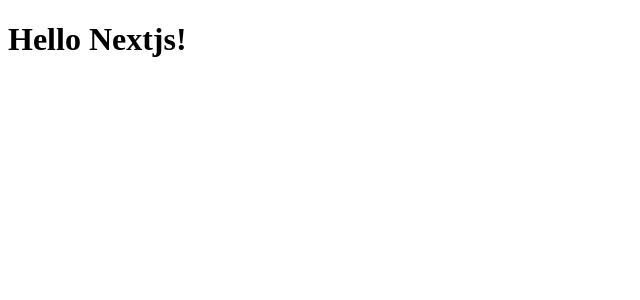
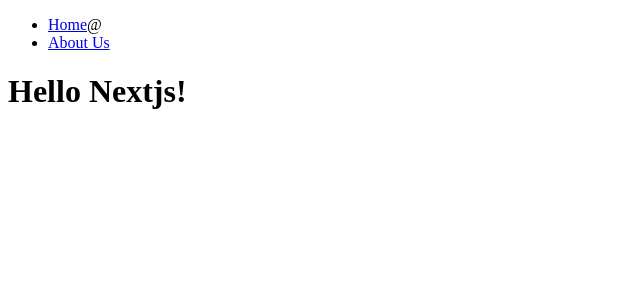
Before and after one commit to jumib/next14-practice, a Next.js app: page / in a window 1280 px wide. Shown: the top 300 px of the page, without its empty margins (0-640 px from the left). Built offline with nearby package versions, Linux system fonts and the light colour scheme.

Commit message:
add Navigator wip

```diff
--- a/app/about-us/company/components/avatar.tsx
+++ /dev/null
@@ -1,3 +0,0 @@
-export default function Avatar() {
-  return <h1>Avatar</h1>;
-}
--- a/app/about-us/company/page.tsx
+++ /dev/null
@@ -1,3 +0,0 @@
-export default function Company() {
-  return <h1>Company</h1>;
-}
--- a/app/page.tsx
+++ b/app/page.tsx
@@ -1,3 +1,9 @@
+import Navigation from "../components/navigation";
 export default function Page() {
-  return <h1>Hello Nextjs!</h1>;
+  return (
+    <div>
+      <Navigation />
+      <h1>Hello Nextjs!</h1>
+    </div>
+  );
 }
--- /dev/null
+++ b/components/navigation.tsx
@@ -0,0 +1,23 @@
+"use client";
+
+import Link from "next/link";
+import { usePathname } from "next/navigation";
+
+export default function Navigation() {
+  const path = usePathname();
+  console.log(path);
+  return (
+    <nav>
+      <ul>
+        <li>
+          <Link href={"/"}>Home</Link>
+          {path === "/" ? "@" : ""}
+        </li>
+        <li>
+          <Link href={"/about-us"}>About Us</Link>
+          {path === "/about-us" ? "@" : ""}
+        </li>
+      </ul>
+    </nav>
+  );
+}
```
Also changed, not shown: app/about-us/company/sales/page.tsx (deleted, +0 -10 lines), app/about-us/page.tsx (+8 -1 lines), app/not-found.tsx (+8 -1 lines).
